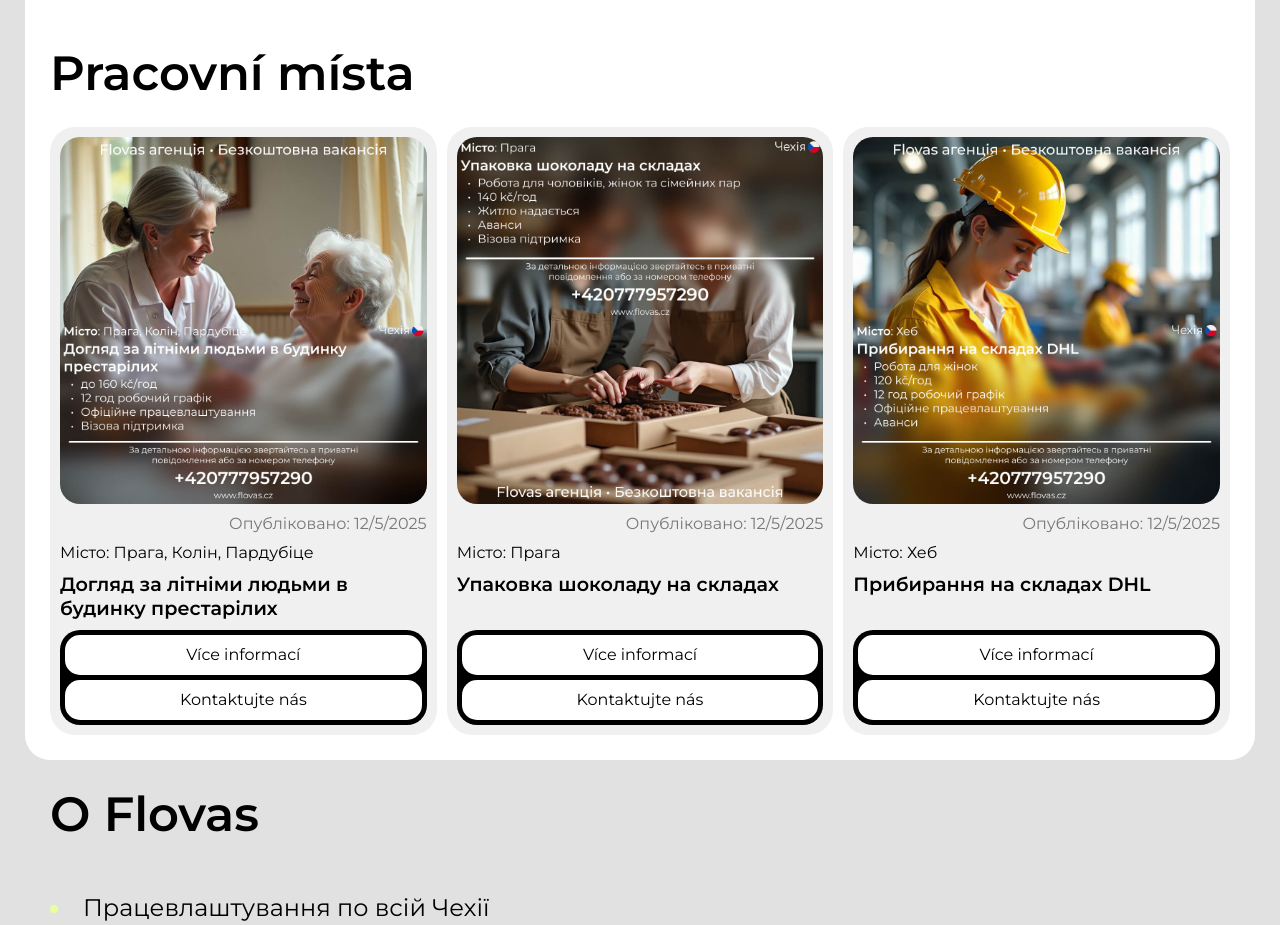
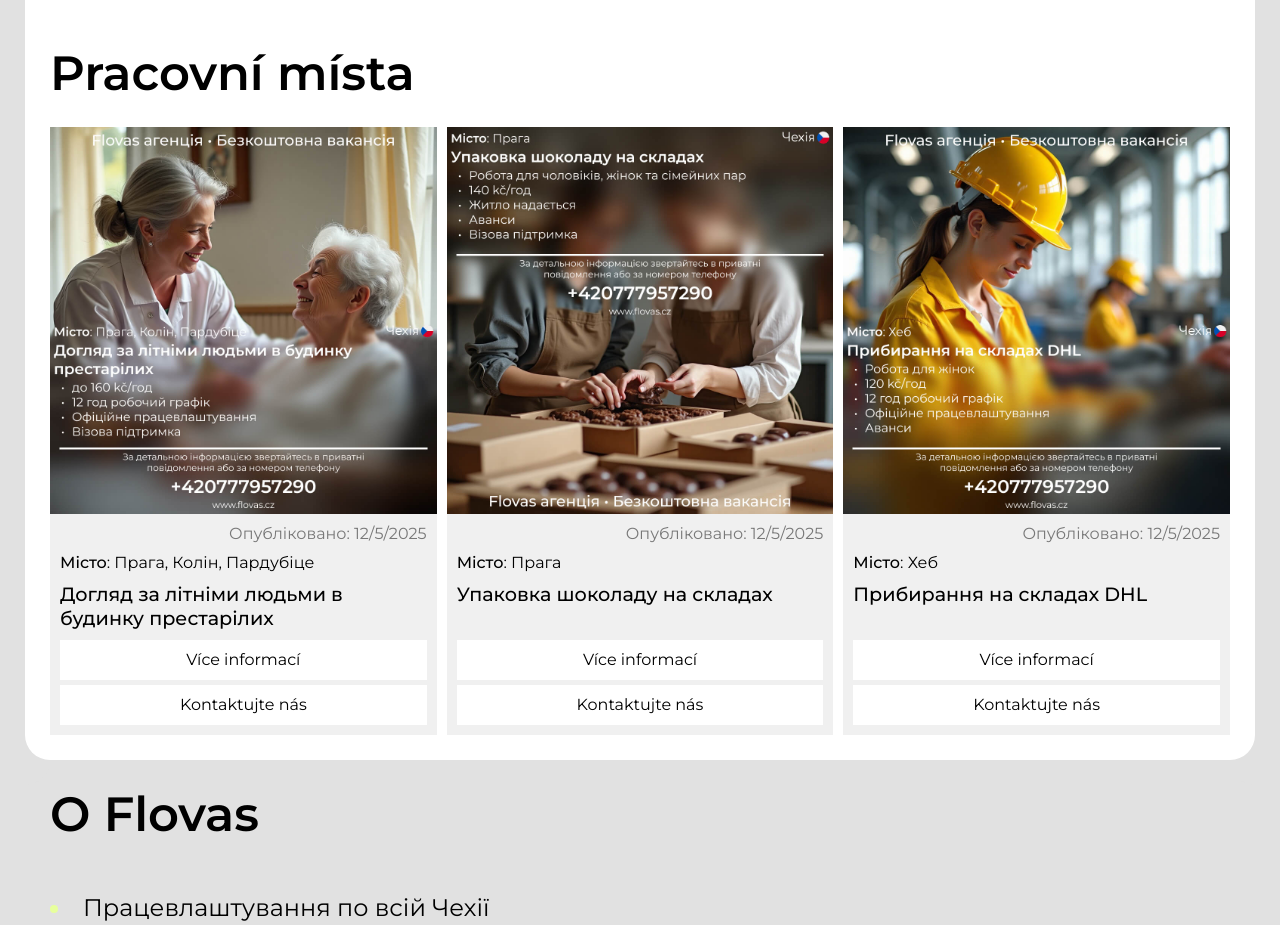
Before and after one commit to stepandordiai/flovas-agency, a React (Vite) app: page / in a window 1280 px wide. Shown: the part 520-1445 px from the top of the page. Built offline with nearby package versions, Linux system fonts and the light colour scheme.

Commit message:
v6.1.8 Update Vacancy

```diff
--- a/src/components/Vacancy/Vacancy.jsx
+++ b/src/components/Vacancy/Vacancy.jsx
@@ -15,12 +15,16 @@ const Vacancy = ({ vacancy }) => {
 	return (
 		<div className={"vacancy"}>
 			{/* All images are compressed */}
-			<img className={"vacancy__img"} src={img} alt="" loading="lazy" />
-			<p className={"vacancy__date"}>
-				Опубліковано: {dateNow + "/" + (monthNow + 1) + "/" + yearNow}
-			</p>
-			<p>Місто: {place}</p>
-			<p className={"vacancy__title"}>{title}</p>
+			<img src={img} alt="" loading="lazy" />
+			<div className="vacancy__details">
+				<p className={"vacancy__date"}>
+					Опубліковано: {dateNow + "/" + (monthNow + 1) + "/" + yearNow}
+				</p>
+				<p>
+					<span style={{ fontWeight: 500 }}>Місто</span>: {place}
+				</p>
+				<p className={"vacancy__title"}>{title}</p>
+			</div>
 			<div className="vacancy__link-container">
 				<NavLink className={"vacancy__link"} to={"job-page"}>
 					{t("more_info_btn")}
--- a/src/components/Vacancy/Vacancy.scss
+++ b/src/components/Vacancy/Vacancy.scss
@@ -1,17 +1,17 @@
 @use "./../../mixins" as *;
 
 .vacancy {
+	background: var(--bg-lighter-clr);
 	display: flex;
 	flex-direction: column;
 	row-gap: 10px;
-	background: var(--bg-lighter-clr);
-	padding: 10px;
-	border-radius: 25px;
 }
 
-.vacancy__img {
-	border-radius: 20px;
-	aspect-ratio: 1/1;
+.vacancy__details {
+	padding: 0 10px 0 10px;
+	display: flex;
+	flex-direction: column;
+	row-gap: 10px;
 }
 
 .vacancy__date {
@@ -21,7 +21,7 @@
 
 .vacancy__title {
 	font-size: 1.2rem;
-	font-weight: 600;
+	font-weight: 500;
 }
 
 .vacancy__link-container {
@@ -29,9 +29,7 @@
 	display: flex;
 	flex-direction: column;
 	row-gap: 5px;
-	background: #000;
-	border-radius: 20px;
-	padding: 5px;
+	padding: 0 10px 10px 10px;
 }
 
 .vacancy__link {
@@ -40,7 +38,6 @@
 	color: #000;
 	height: 40px;
 	width: 100%;
-	border-radius: 15px;
 	padding: 0 10px;
 	transition: background-color 0.2s, color 0.2s;
 
```
Also changed, not shown: to-do.txt.
